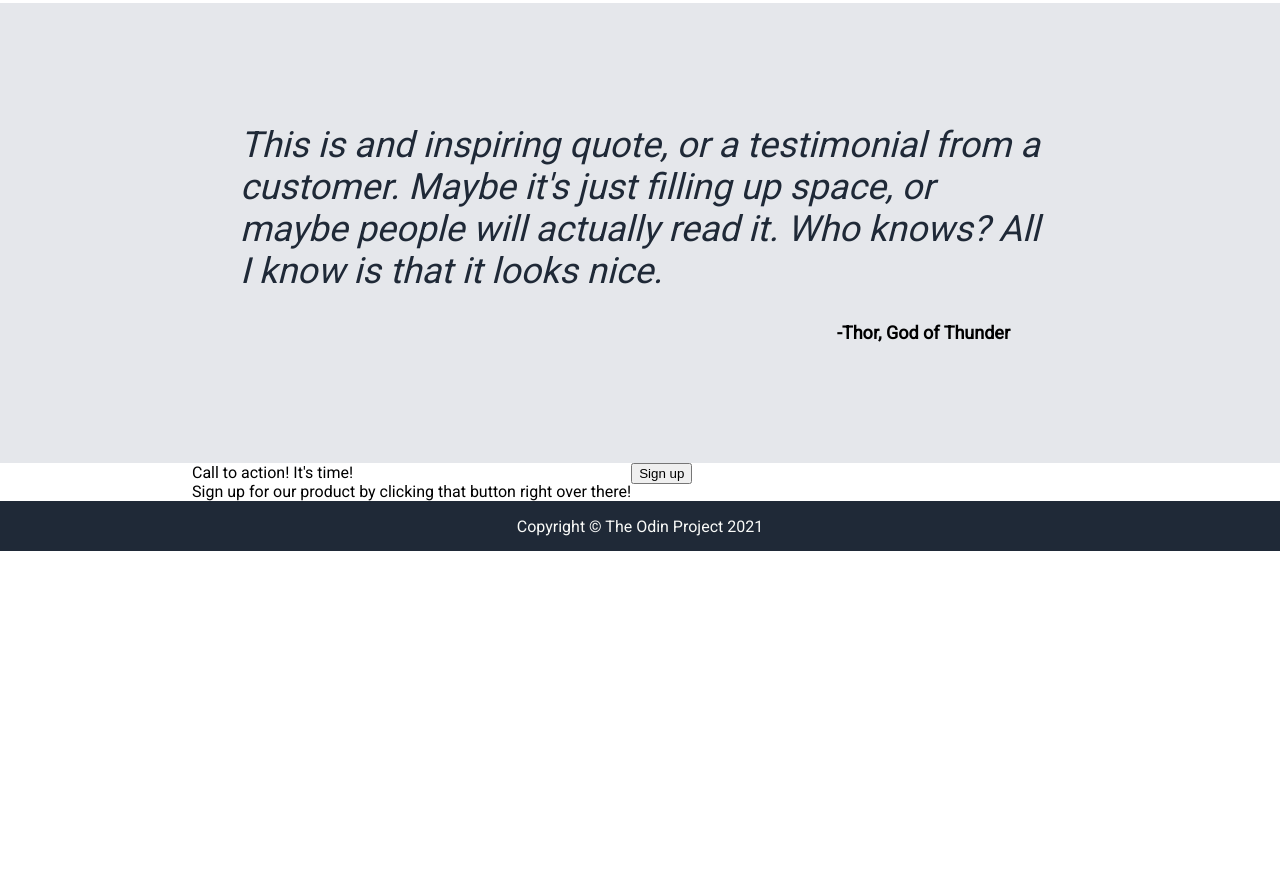
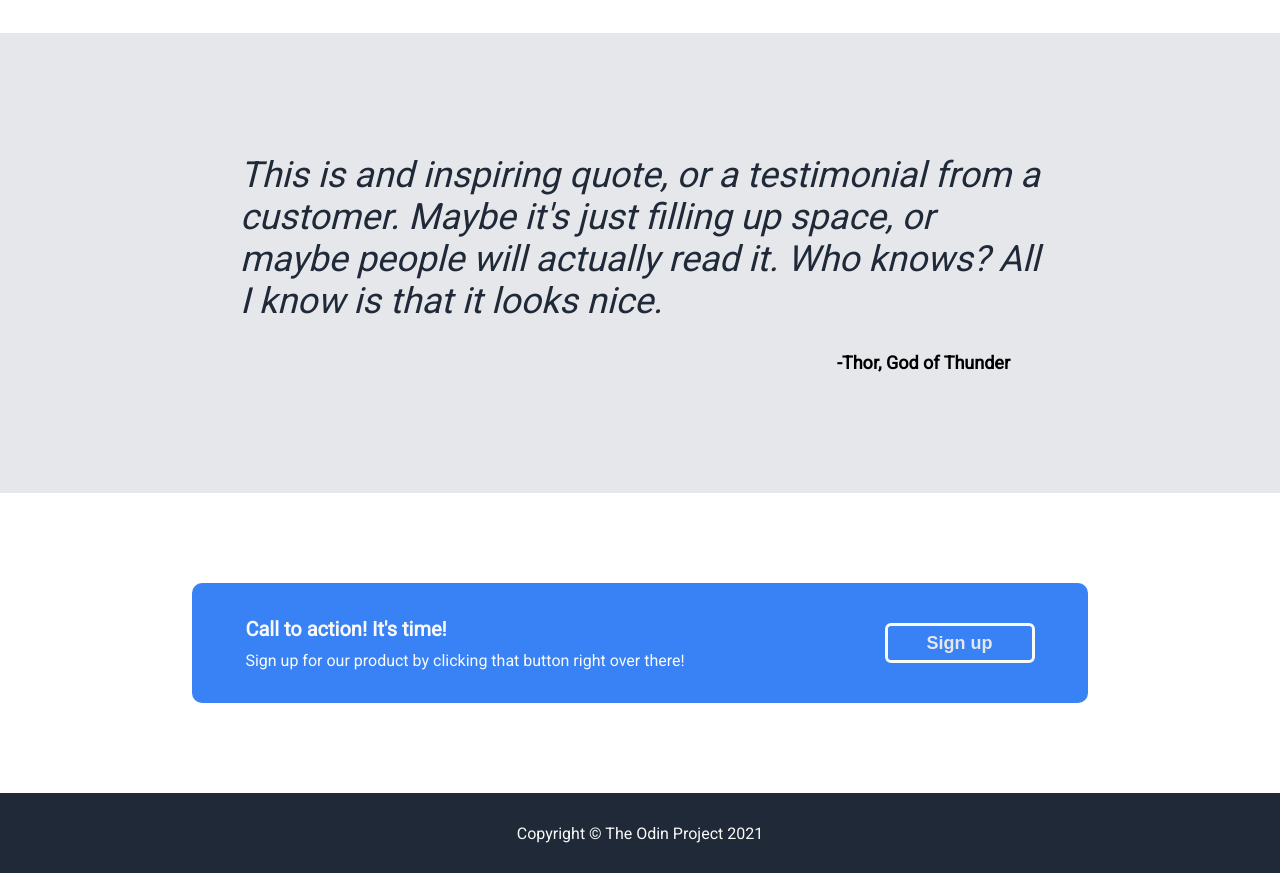
Before and after one commit to Ikanor1221/landing_page_project, a plain HTML site: page index.html in a window 1280 px wide. Shown: the part 907-1780 px from the top of the page. Before the commit the page ends 1458 px from the top, so only its background shows below. Drawn offline with Linux system fonts and the light colour scheme.

Commit message:
Style row 4
The final row is styled and entire webpage is finished.

```diff
--- a/index.html
+++ b/index.html
@@ -87,6 +87,7 @@
             </div>
         </div>
         <div class="contentRow4"> <!-- row with invintation and sign up button -->
+            <div class="container">
                 <div class="left">
                     <div class="top">
                         <p>Call to action! It's time!</p>
@@ -100,6 +101,7 @@
                 </div>
             </div>
         </div>
+    </div>
 
     <div class="footer">
         Copyright &copy; The Odin Project 2021
--- a/styles.css
+++ b/styles.css
@@ -45,7 +45,7 @@ a {
 
 
 .header {
-    height: 50px;
+    height: 80px;
     align-items: center;
 }
 
@@ -56,11 +56,8 @@ a {
 }
 
 .footer {
+    height: 80px;
     color: #F9FAF8;
-}
-
-.footer {
-    height: 50px;
     align-items: center;
     justify-content: center;
 }
@@ -102,7 +99,8 @@ a {
     font-size: 18px;
     color: #e5e7eb;
     background-color: #3882f6;
-    border: none;
+    border: 3px, solid;
+    border-color: #F9FAF8;
     border-radius: 6px;
     display: flex;
     height: 40px;
@@ -206,3 +204,59 @@ a {
     font-weight: 900;
     font-size: 18px;
 }
+
+.contentRow4 {
+    display: flex;
+    justify-content: center;
+    align-items: center;
+    height: 300px;
+}
+
+.contentRow4 .container {
+    display: flex;
+    justify-content: center;
+    align-items: center;
+    height: 120px;
+    width: 900px;
+    background-color: #3882f6;
+    gap: 20px;
+    border-radius: 10px;
+    gap: 200px;
+}
+
+.contentRow4 .container .left {
+    display: flex;
+    flex-direction: column;
+    justify-content: center;
+    align-items: center;
+    gap: 10px;
+    color: #F9FAF8;
+}
+
+.contentRow4 .container .left {
+    display: flex;
+    flex-direction: column;
+    justify-content: center;
+    align-items: flex-start;
+    gap: 10px;
+}
+
+.contentRow4 .container .right button{
+    font-size: 18px;
+    color: #e5e7eb;
+    background-color: #3882f6;
+    border: 3px, solid;
+    border-color: #F9FAF8;
+    border-radius: 6px;
+    display: flex;
+    height: 40px;
+    width: 150px;
+    align-items: center;
+    justify-content: center;
+    font-weight: 600;
+}
+
+.contentRow4 .container .left .top {
+    font-weight: 600;
+    font-size: 20px;
+}
```
Lines whose indentation alone changed are shown as unchanged.
